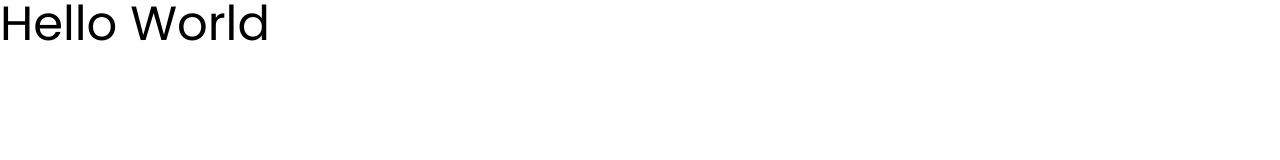
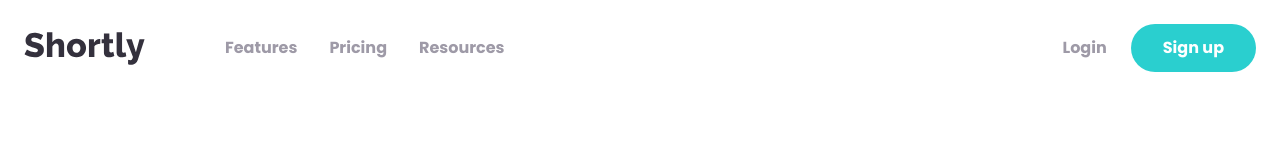
Before and after one commit to DiogoAMFerreira/tailwind-course, a website built with webpack: page 04-tailwind-projects/08-shortly/dist/index.html in a window 1280 px wide. Built offline with nearby package versions, Linux system fonts and the light colour scheme.

Commit message:
54 - Navbar

```diff
--- a/04-tailwind-projects/08-shortly/dist/index.html
+++ b/04-tailwind-projects/08-shortly/dist/index.html
@@ -18,7 +18,48 @@
         <title>Shortly</title>
     </head>
     <body>
-        <h1 class="text-5xl">Hello World</h1>
+        <!-- Nav Container -->
+        <nav class="container relative mx-auto p-6">
+            <!-- Flex Container for All Items -->
+            <div class="flex items-center justify-between">
+                <!-- Logo / Menu Container -->
+                <div class="flex items-center space-x-20">
+                    <!-- Logo -->
+                    <img src="images/logo.svg" alt="" />
+                    <!-- Left Menu -->
+                    <div class="hidden space-x-8 font-bold lg:flex">
+                        <a
+                            href="#"
+                            class="text-grayishViolet hover:text-veryDarkViolet"
+                            >Features</a
+                        >
+                        <a
+                            href="#"
+                            class="text-grayishViolet hover:text-veryDarkViolet"
+                            >Pricing</a
+                        >
+                        <a
+                            href="#"
+                            class="text-grayishViolet hover:text-veryDarkViolet"
+                            >Resources</a
+                        >
+                    </div>
+                </div>
+                <!-- Right Buttons Menu -->
+                <div
+                    class="text-grayishViolet hidden items-center space-x-6 font-bold lg:flex"
+                >
+                    <div class="hover:text-veryDarkViolet">Login</div>
+                    <a
+                        href="#"
+                        class="bg-cyan rounded-full px-8 py-3 font-bold text-white hover:opacity-70"
+                        >Sign up</a
+                    >
+                </div>
+                <!-- @TODO Hamburger Menu -->
+            </div>
+            <!-- @TODO Mobile Menu -->
+        </nav>
     </body>
 </html>
 <script src="bundle.js"></script>
```
